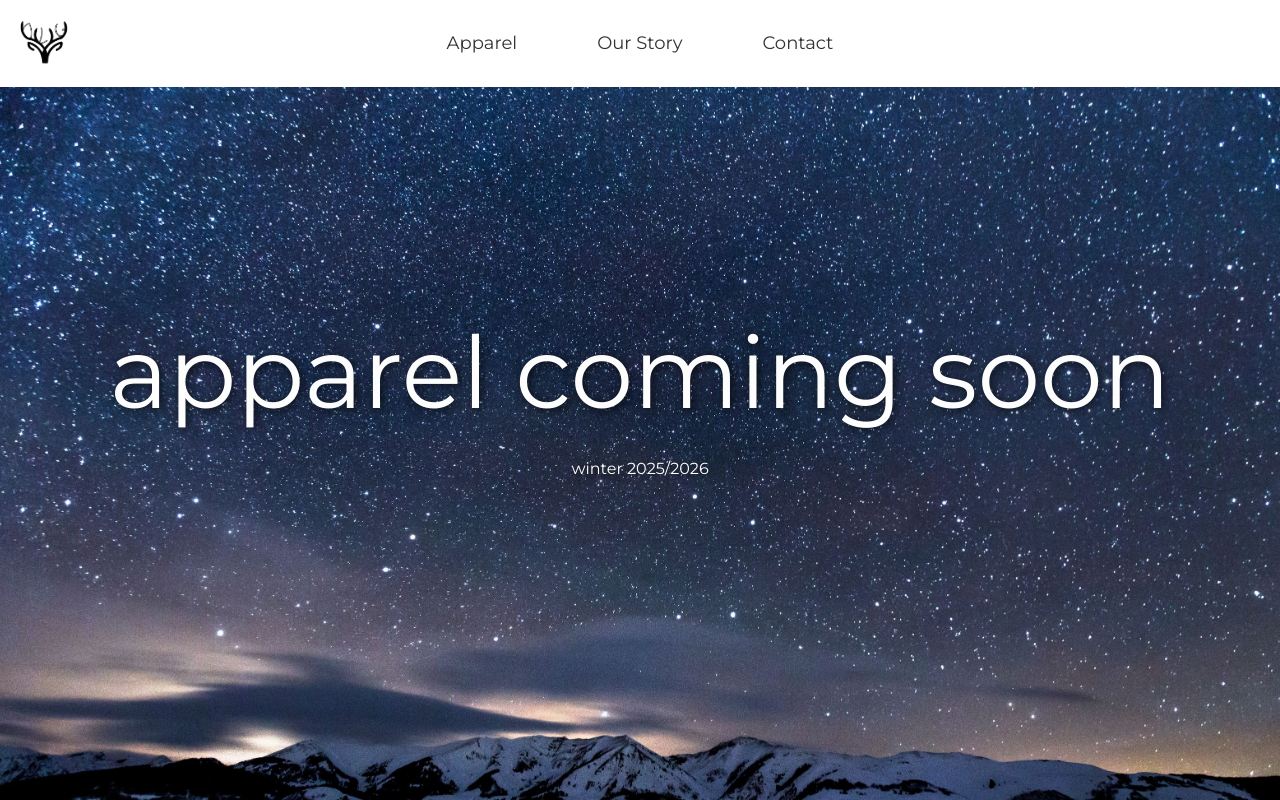
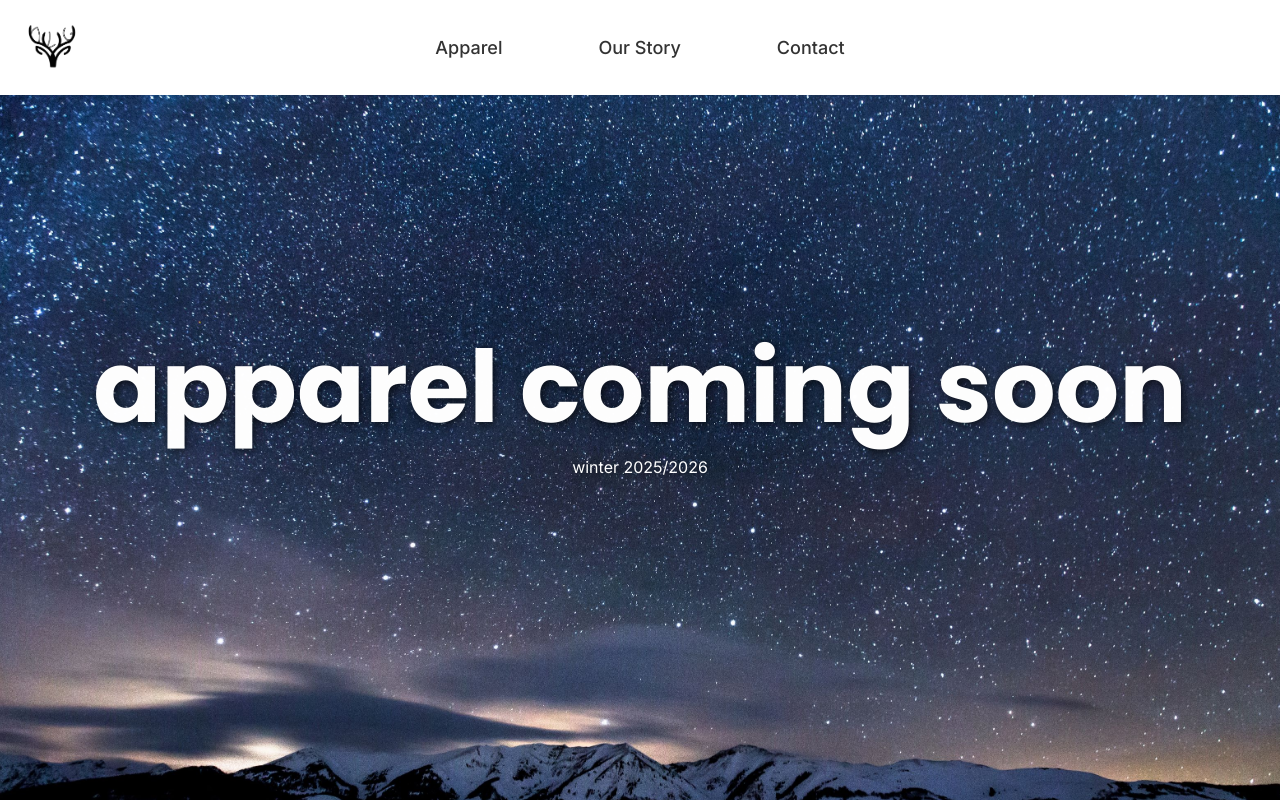
Before and after one commit to dedhaw/silver-train, a React (Vite) app: page / in a window 1280 px wide. Shown: the top 800 px of the page. Built offline with nearby package versions, Linux system fonts and the light colour scheme.

Commit message:
Update to CSS

```diff
--- /dev/null
+++ b/src/App.css
@@ -0,0 +1,262 @@
+/* Global styles */
+* {
+  box-sizing: border-box;
+}
+
+body {
+  margin: 0;
+  font-family: var(--body-font);
+  background-color: var(--white);
+  color: var(--text-primary);
+  transition: background-color 0.3s ease, color 0.3s ease;
+  scrollbar-width: thin;
+  scrollbar-color: var(--scrollbar-thumb) var(--scrollbar-track);
+}
+
+/* Scrollbar for webkit browsers */
+body::-webkit-scrollbar {
+  width: 8px;
+}
+body::-webkit-scrollbar-track {
+  background: var(--scrollbar-track);
+}
+body::-webkit-scrollbar-thumb {
+  background-color: var(--scrollbar-thumb);
+  border-radius: 10px;
+  border: 2px solid var(--scrollbar-track);
+}
+body::-webkit-scrollbar-thumb:hover {
+  background-color: var(--scrollbar-thumb-hover);
+}
+
+/* Headings */
+h1, h2, h3, h4, h5, h6 {
+  font-family: var(--heading-font);
+  color: var(--text-primary);
+  margin: 0 0 var(--spacing-sm) 0;
+  line-height: 1.2;
+}
+
+h1 {
+  font-weight: 700;
+  font-size: 2.25rem;
+}
+
+h2 {
+  font-weight: 600;
+  font-size: 1.75rem;
+}
+
+h3 {
+  font-weight: 600;
+  font-size: 1.25rem;
+}
+
+/* Paragraph */
+p {
+  font-weight: 400;
+  font-size: 1rem;
+  color: var(--text-secondary);
+  margin: 0 0 var(--spacing-md) 0;
+}
+
+/* Container */
+.container {
+  max-width: 1200px;
+  margin: 0 auto;
+  padding: 0 var(--spacing-md);
+}
+
+/* Buttons */
+button {
+  font-family: var(--heading-font);
+  font-weight: 600;
+  background-color: var(--button-bg);
+  color: var(--button-text);
+  border: none;
+  border-radius: var(--radius-md);
+  padding: var(--spacing-sm) var(--spacing-lg);
+  cursor: pointer;
+  box-shadow: var(--shadow-sm);
+  transition: background-color 0.3s ease;
+}
+
+button:hover {
+  background-color: var(--button-hover-bg);
+}
+
+/* Inputs */
+input, select, textarea {
+  font-family: var(--body-font);
+  font-weight: 400;
+  background-color: var(--input-bg);
+  border: 1px solid var(--input-border);
+  border-radius: var(--radius-sm);
+  padding: var(--spacing-sm);
+  color: var(--text-primary);
+  width: 100%;
+  transition: border-color 0.3s ease;
+}
+
+input:focus, select:focus, textarea:focus {
+  border-color: var(--input-focus-border);
+  outline: none;
+}
+
+/* Header */
+header {
+  background-color: var(--white);
+  padding: var(--spacing-md) 0;
+  box-shadow: var(--shadow-sm);
+  position: sticky;
+  top: 0;
+  z-index: 100;
+  color: var(--text-primary);
+  transition: background-color 0.3s ease, color 0.3s ease;
+}
+
+header .logo {
+  font-family: var(--heading-font);
+  font-weight: 700;
+  font-size: 1.5rem;
+  color: var(--primary-blue);
+  text-decoration: none;
+}
+
+/* Navigation */
+nav {
+  display: flex;
+  gap: var(--spacing-lg);
+  align-items: center;
+}
+
+nav a {
+  font-weight: 500;
+  color: var(--text-primary);
+  text-decoration: none;
+  padding: var(--spacing-xs) var(--spacing-sm);
+  border-radius: var(--radius-sm);
+  transition: background-color 0.3s ease;
+}
+
+nav a:hover {
+  background-color: var(--primary-teal);
+  color: var(--white);
+}
+
+/* Product Grid */
+.products-grid {
+  display: grid;
+  grid-template-columns: repeat(auto-fit,minmax(280px,1fr));
+  gap: var(--spacing-lg);
+  padding: var(--spacing-xl) 0;
+}
+
+/* Product Card */
+.product-card {
+  background-color: var(--off-white);
+  border-radius: var(--radius-lg);
+  box-shadow: var(--shadow-md);
+  overflow: hidden;
+  display: flex;
+  flex-direction: column;
+  transition: box-shadow 0.3s ease;
+}
+
+.product-card:hover {
+  box-shadow: var(--shadow-lg);
+}
+
+.product-card img {
+  width: 100%;
+  height: auto;
+  object-fit: cover;
+}
+
+.product-info {
+  padding: var(--spacing-md);
+  flex-grow: 1;
+  display: flex;
+  flex-direction: column;
+  justify-content: space-between;
+}
+
+.product-title {
+  font-family: var(--heading-font);
+  font-weight: 600;
+  font-size: 1.125rem;
+  margin: 0 0 var(--spacing-xs) 0;
+  color: var(--text-primary);
+}
+
+.product-price {
+  font-weight: 600;
+  color: var(--primary-purple);
+  font-size: 1rem;
+}
+
+/* Footer */
+footer {
+  background-color: var(--white);
+  padding: var(--spacing-lg) 0;
+  text-align: center;
+  color: var(--text-secondary);
+  font-size: 0.875rem;
+  box-shadow: var(--shadow-sm);
+  transition: background-color 0.3s ease, color 0.3s ease;
+}
+
+/* Utilities */
+.text-center {
+  text-align: center;
+}
+
+.mt-md {
+  margin-top: var(--spacing-md);
+}
+
+.mb-md {
+  margin-bottom: var(--spacing-md);
+}
+
+.flex {
+  display: flex;
+  align-items: center;
+  gap: var(--spacing-md);
+}
+
+/* Dark mode adjustments */
+.dark-mode body {
+  background-color: var(--white);
+  color: var(--text-primary);
+}
+
+.dark-mode header,
+.dark-mode footer,
+.dark-mode .product-card {
+  background-color: var(--white);
+  color: var(--text-primary);
+  box-shadow: none;
+}
+
+.dark-mode nav a {
+  color: var(--text-primary);
+}
+
+.dark-mode nav a:hover {
+  background-color: var(--primary-teal);
+  color: var(--text-inverse);
+}
+
+.dark-mode input, .dark-mode select, .dark-mode textarea {
+  background-color: var(--input-bg);
+  border-color: var(--input-border);
+  color: var(--text-primary);
+}
+
+/* Responsive */
+@media (max-width: 768px) {
+  nav {
+    flex-wrap: wrap;
+  }
+}
--- a/src/App.tsx
+++ b/src/App.tsx
@@ -3,6 +3,8 @@ import PNF from "./views/PageNotFound";
 import Apparel from "./views/Apparel";
 import Mission from "./views/Mission";
 import Contact from "./views/Contact";
+
+import './App.css'
 
 function App() {
   return (
--- a/src/index.css
+++ b/src/index.css
@@ -1,13 +1,107 @@
-@import '@fontsource/montserrat/index.css';
-@import '@fontsource/montserrat/700.css';
+@import url('https://fonts.googleapis.com/css2?family=Inter:wght@400;500;600;700&display=swap');
+@import url('https://fonts.googleapis.com/css2?family=Poppins:wght@400;500;600;700&display=swap');
+@import url('https://fonts.googleapis.com/css2?family=Montserrat:wght@400;500;600;700&display=swap');
 
-body {
-    font-family: "Montserrat", sans-serif;
-    margin: 0;
+:root {
+  /* Primary Colors */
+  --primary-blue: #2D50E6;
+  --primary-purple: #7B61FF;
+  --primary-teal: #00C2CB;
+
+  /* Secondary Colors */
+  --accent-yellow: #FFD966;
+  --light-gray: #F5F7FA;
+  --dark-gray: #2C3E50;
+  --accent-color: #7e878f;
+
+  /* Background Colors */
+  --white: #FFFFFF;
+  --off-white: #F9FAFC;
+
+  /* macOS app buttons - Normal state */
+  --macos-close: #FF5F57;
+  --macos-minimize: #FEBC2E;
+  --macos-maximize: #28C840;
+
+  /* macOS app buttons - Hover state with darker borders */
+  --macos-close-border: #E04343;
+  --macos-minimize-border: #E0A32A;
+  --macos-maximize-border: #17A12E;
+
+  /* Typography */
+  --heading-font: 'Poppins', 'Montserrat', sans-serif;
+  --body-font: 'Inter', sans-serif;
+
+  /* Spacing */
+  --spacing-xs: 0.25rem;
+  --spacing-sm: 0.5rem;
+  --spacing-md: 1rem;
+  --spacing-lg: 1.5rem;
+  --spacing-xl: 2rem;
+  --spacing-xxl: 3rem;
+
+  /* Border Radius */
+  --radius-sm: 4px;
+  --radius-md: 8px;
+  --radius-lg: 12px;
+  --radius-xl: 24px;
+
+  /* Shadows */
+  --shadow-sm: 0 1px 3px rgba(0, 0, 0, 0.1);
+  --shadow-md: 0 4px 6px rgba(0, 0, 0, 0.1);
+  --shadow-lg: 0 10px 15px rgba(0, 0, 0, 0.1);
+
+  /* Light mode scrollbar */
+  --scrollbar-thumb: #888;
+  --scrollbar-track: #f1f1f1;
+  --scrollbar-thumb-hover: #555;
+
+  /* Text Colors */
+  --text-primary: #2C3E50;
+  --text-secondary: #7e878f;
+  --text-inverse: #FFFFFF;
+
+  /* UI Colors */
+  --button-bg: var(--primary-blue);
+  --button-text: var(--white);
+  --button-hover-bg: #1f3dbf;
+
+  --input-bg: var(--off-white);
+  --input-border: #ccc;
+  --input-focus-border: var(--primary-blue);
 }
 
-h1 {
-    text-align: center;
-    color: #333;
-    font-weight: 300;
+.dark-mode {
+  /* Dark Mode Colors */
+  --primary-blue: #4A69FF;
+  --primary-purple: #9B85FF;
+  --primary-teal: #2EDBDC;
+
+  /* Secondary Colors - Dark Mode */
+  --accent-yellow: #FFEA9E;
+  --light-gray: #2A3441;
+  --dark-gray: #E8EDF2;
+  --accent-color: #A7B4C1;
+
+  /* Background Colors - Dark Mode */
+  --white: #1A1D24;
+  --off-white: #111318;
+
+  --scrollbar-thumb: #555;
+  --scrollbar-track: #2a2a2a;
+  --scrollbar-thumb-hover: #777;
+
+  /* Text Colors */
+  --text-primary: #E8EDF2;
+  --text-secondary: #A7B4C1;
+  --text-inverse: #1A1D24;
+
+  /* UI Colors */
+  --button-bg: var(--primary-blue);
+  --button-text: var(--white);
+  --button-hover-bg: #365bcc;
+
+  --input-bg: var(--off-white);
+  --input-border: #555;
+  --input-focus-border: var(--primary-blue);
 }
```
Also changed, not shown: src/components/GlobalStyles.tsx (indentation only).
